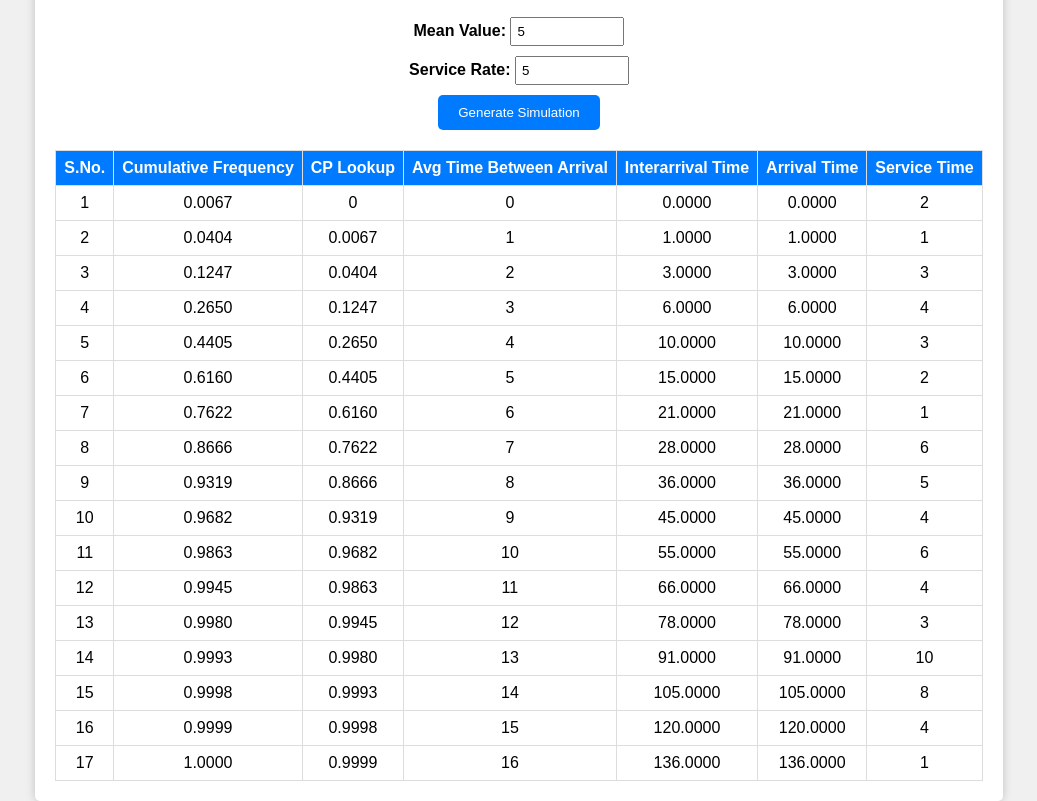
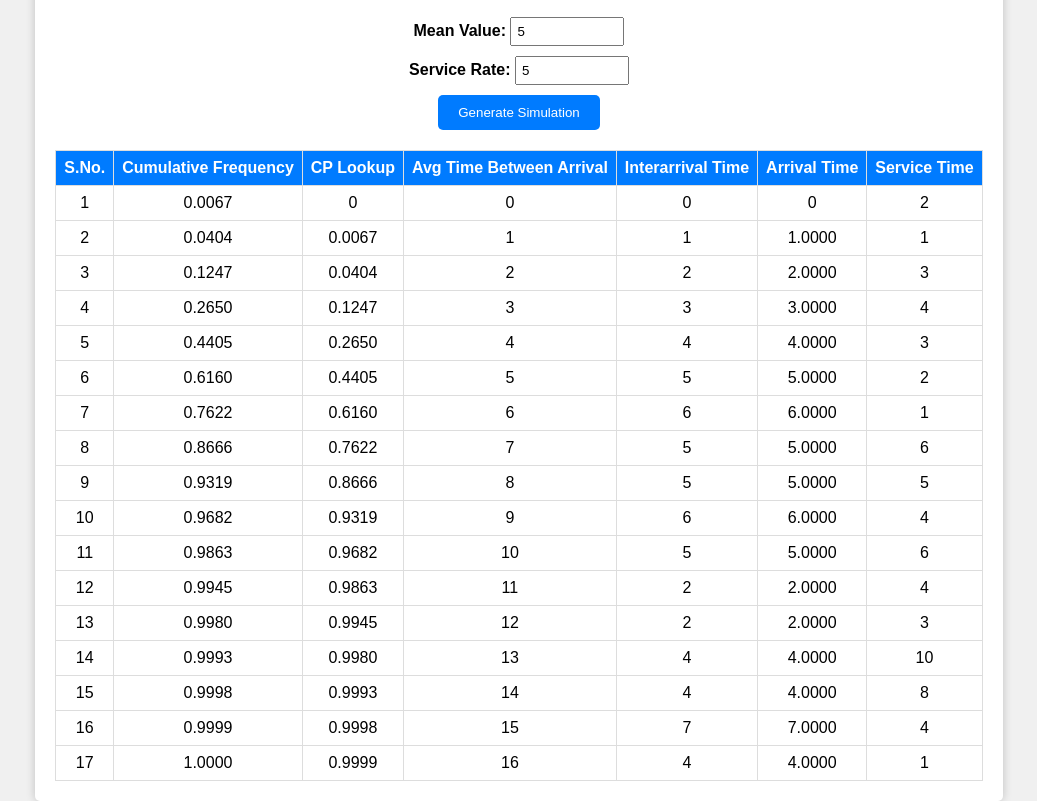
Before and after one commit to mahmed-eng/Simulator, a plain HTML site: page index.html in a window 1280 px wide. Both pictures are taken after typing "5", "5" into the empty fields and a click on the button "Generate Simulation". Shown: the part 40-841 px from the top of the page, without its empty margins (121-1158 px from the left). Drawn offline with Linux system fonts and the light colour scheme.

Commit message:
Interarrival Working in Progress

```diff
--- a/index.html
+++ b/index.html
@@ -118,7 +118,6 @@
                     let x = 0;
                     let cpLookupPrevious = 0;
 
-
                     while (cumulativeFrequency.toFixed(5) <= 0.99999) {
                         // Generate arrival time using poisson distribution
                         const poissonValue = poissonDistribution(mean, x);
@@ -127,13 +126,17 @@
                         const cpLookup = (x === 0) ? 0 : cpLookupPrevious;
                         cpLookupPrevious = cumulativeFrequency.toFixed(4);
 
-
                         const avgTimeBetweenArrival = x;
                         Lookupvalues[cpLookup] = avgTimeBetweenArrival;
 
                         totalInterarrivalTime += avgTimeBetweenArrival;
-                        const interarrivalTime = totalInterarrivalTime.toFixed(4);
-                        const arrivalTime = (x === 0) ? interarrivalTime : (parseFloat(tableHtml.split("</td><td>")[5].split("</td></tr>")[0]) + parseFloat(interarrivalTime)).toFixed(4);
+                        let interarrivalTime = Math.random();
+
+                        // Find the range value in Lookupvalues
+                        const rangeValue = findRange(Lookupvalues, interarrivalTime);
+                        interarrivalTime = Lookupvalues[rangeValue];
+
+                        const arrivalTime = (x === 0) ? 0 : (parseFloat(tableHtml.split("</td><td>")[5].split("</td></tr>")[0]) + parseFloat(interarrivalTime)).toFixed(4);
 
                         // Generate service time using exponential distribution
                         let serviceTime = exponentialDistribution(serviceRate);
@@ -152,8 +155,7 @@
                     }
                     tableHtml += "</table>";
 
-
-                    console.log("Avg Time Lookup:", Lookupvalues);
+                    console.log("Lookup Values:", Lookupvalues);
                 } else {
                     resultText = "Please enter valid input values (mean > 0, serviceRate > 0).";
                 }
@@ -193,6 +195,19 @@
                 // Round off service time to the nearest integer before returning
                 return Math.round(serviceValue);
             }
+
+            // Function to find the range value in Lookupvalues
+            function findRange(lookup, value) {
+                let keys = Object.keys(lookup);
+                for (let i = 0; i < keys.length; i++) {
+                    if (value <= keys[i]) {
+                    return keys[i];
+                }
+            }
+
+            // If no matching range is found, return the last key
+            return keys[keys.length - 1];
+}
         });
     </script>
 </body>
```
